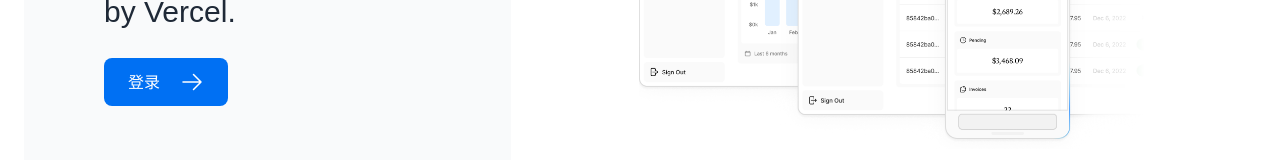
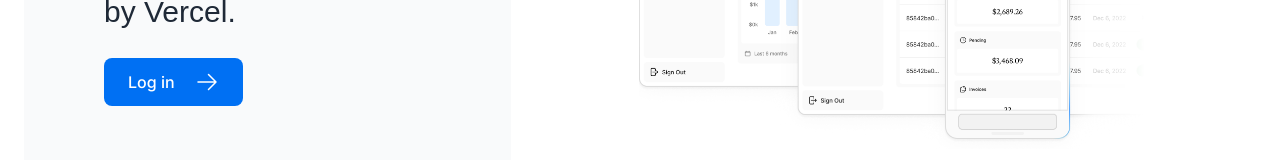
Before and after one commit to liudengfeng/nextjs-dashboard, a Next.js app: page / in a window 1280 px wide. Shown: the part 555-715 px from the top of the page. Built offline with nearby package versions, Linux system fonts and the light colour scheme; a web font is replaced by a local one.

Commit message:
refactor: Optimize page load by lazy loading hero images

```diff
--- a/app/page.tsx
+++ b/app/page.tsx
@@ -1,7 +1,6 @@
 import AcmeLogo from "@/app/ui/acme-logo";
 import { ArrowRightIcon } from "@heroicons/react/24/outline";
 import Link from "next/link";
-// import styles from "@/app/ui/home.module.css";
 import { lusitana } from "@/app/ui/fonts";
 import Image from "next/image";
 
@@ -26,23 +25,24 @@ export default function Page() {
             href="/login"
             className="flex items-center gap-5 self-start rounded-lg bg-blue-500 px-6 py-3 text-sm font-medium text-white transition-colors hover:bg-blue-400 md:text-base"
           >
-            <span>登录</span> <ArrowRightIcon className="w-5 md:w-6" />
+            <span>Log in</span> <ArrowRightIcon className="w-5 md:w-6" />
           </Link>
         </div>
         <div className="flex items-center justify-center p-6 md:w-3/5 md:px-28 md:py-12">
+          {/* Add Hero Images Here */}
           <Image
             src="/hero-desktop.png"
             width={1000}
             height={760}
+            alt="Screenshots of the dashboard project showing desktop version"
             className="hidden md:block"
-            alt="Screenshots of the dashboard project showing desktop version"
           />
           <Image
             src="/hero-mobile.png"
             width={560}
             height={620}
+            alt="Screenshot of the dashboard project showing mobile version"
             className="block md:hidden"
-            alt="Screenshot of the dashboard project showing mobile version"
           />
         </div>
       </div>
```
